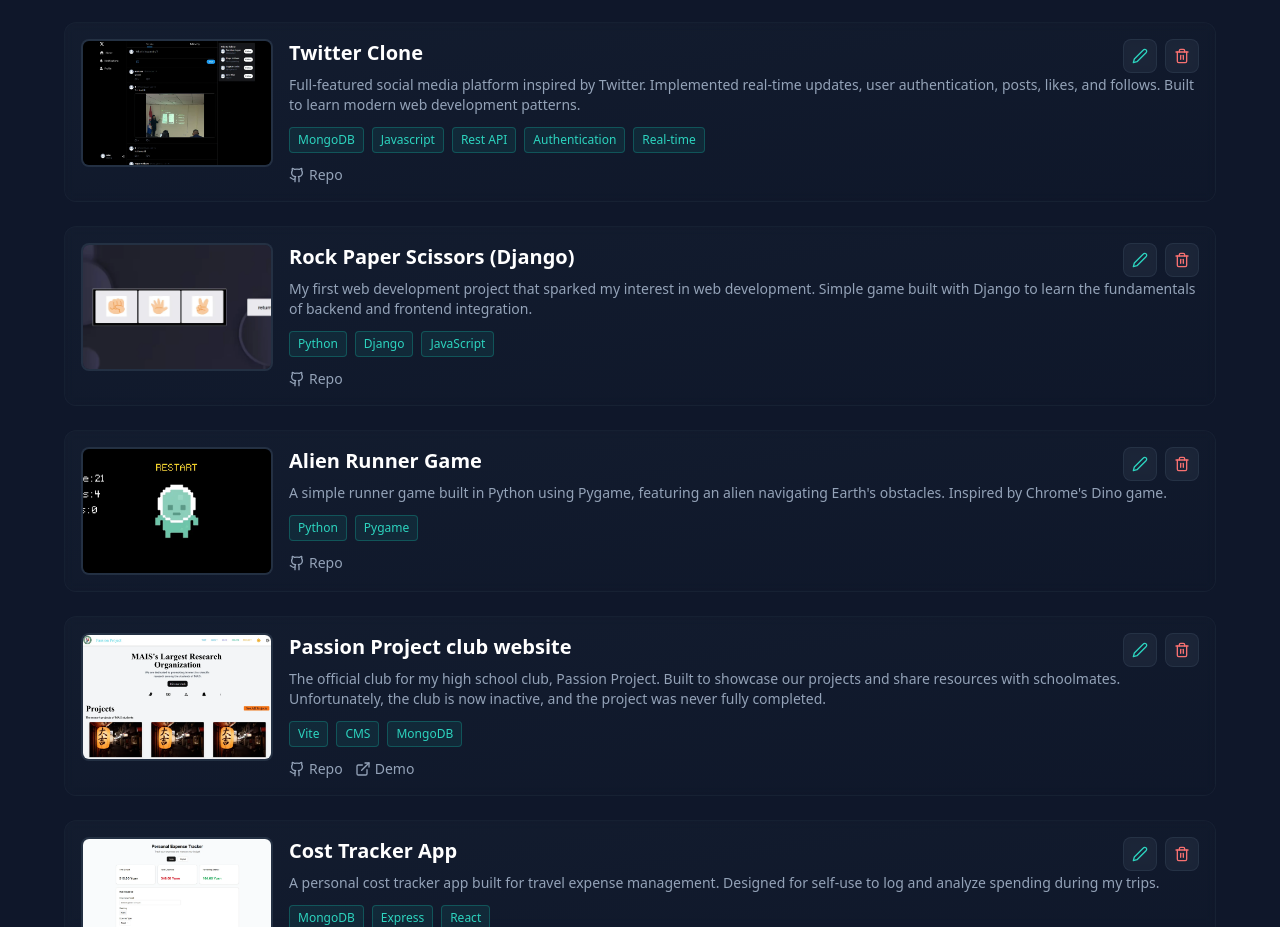
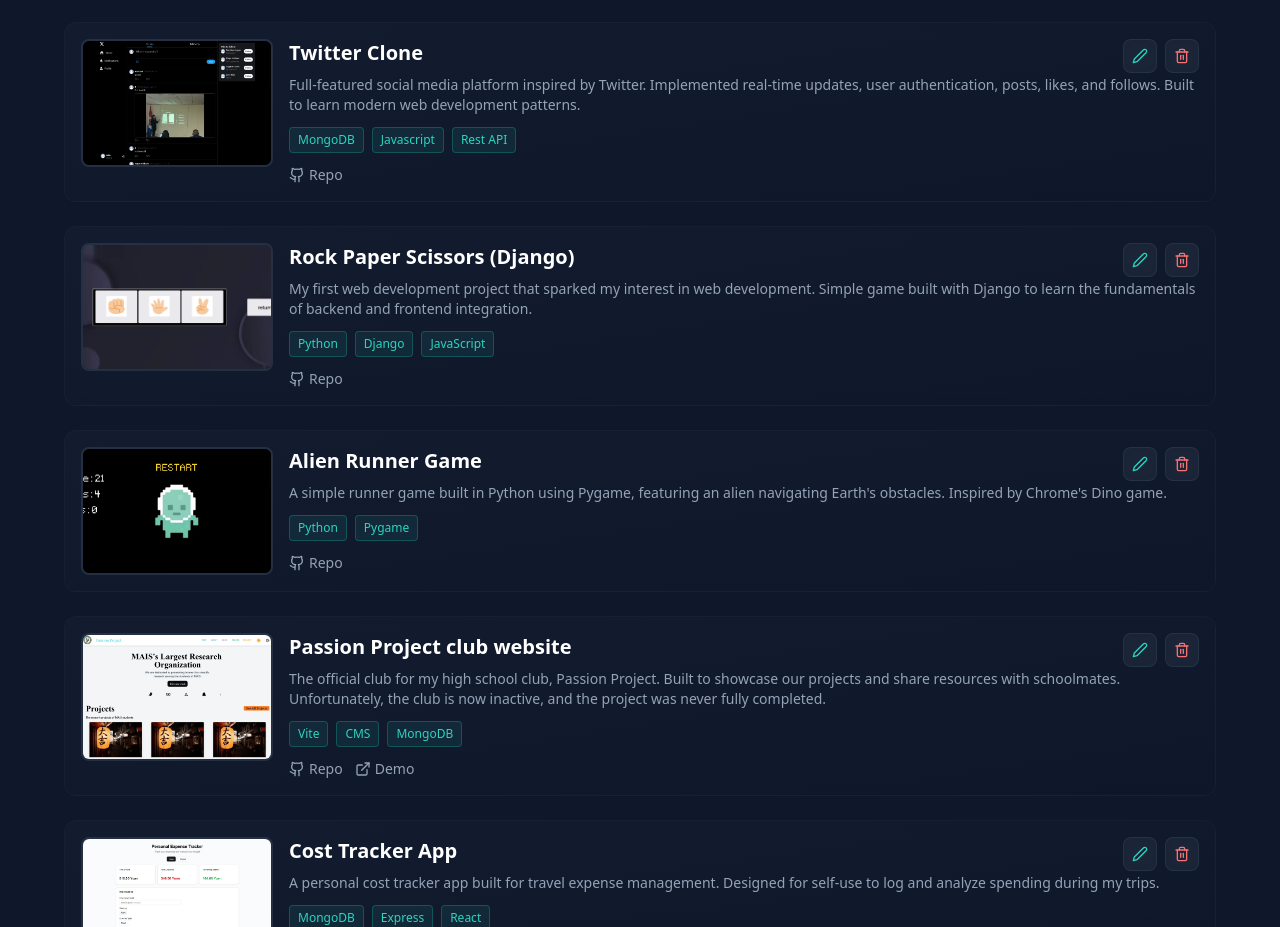
Before and after one commit to Sain-orshikh/portfolio, a Next.js app: page /zlog/projects in a window 1280 px wide. Shown: the part 1300-2227 px from the top of the page. Built offline with nearby package versions, Linux system fonts and the light colour scheme.

Commit message:
Update project: Twitter Clone

```diff
--- a/src/data/projects.ts
+++ b/src/data/projects.ts
@@ -59,9 +59,7 @@
     tech: [
       "MongoDB",
       "Javascript",
-      "Rest API",
-      "Authentication",
-      "Real-time"
+      "Rest API"
     ],
     repo: "https://github.com/Sain-orshikh/twitter-clone",
     demo: "",
```
